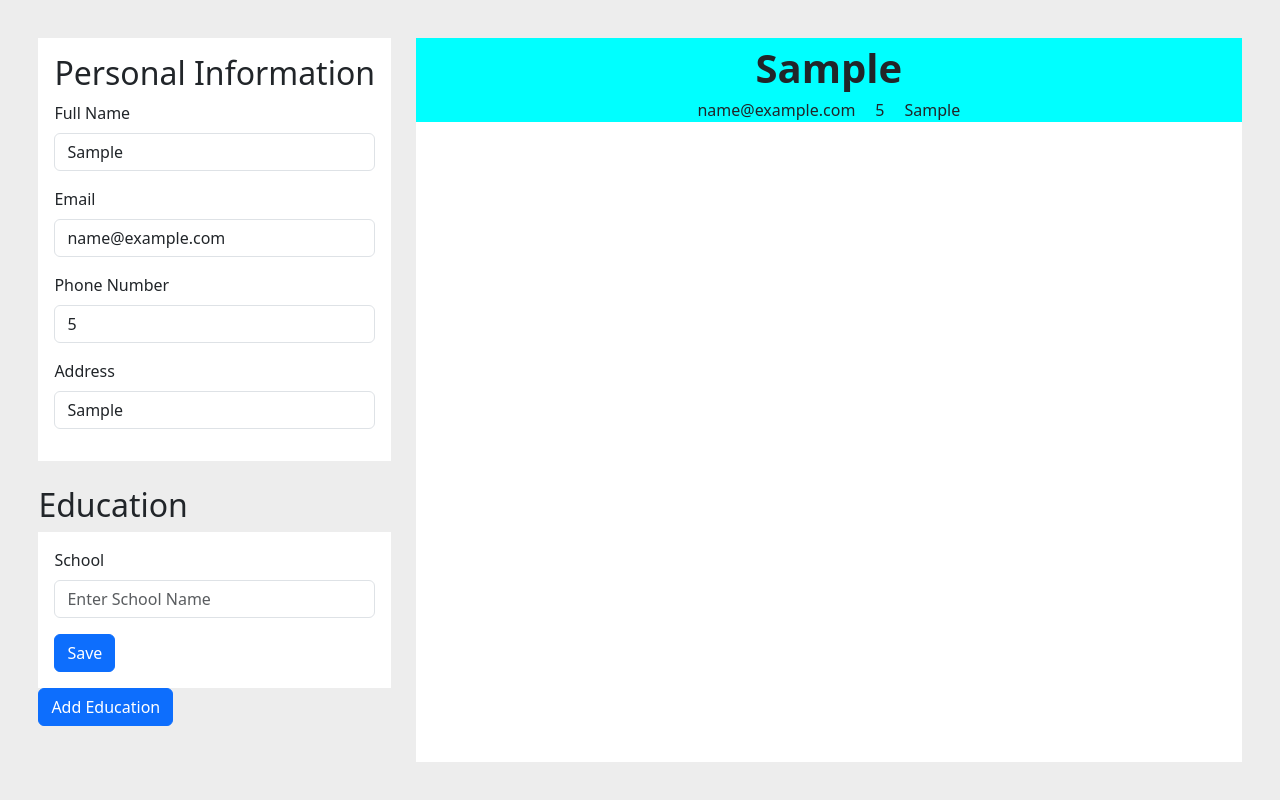
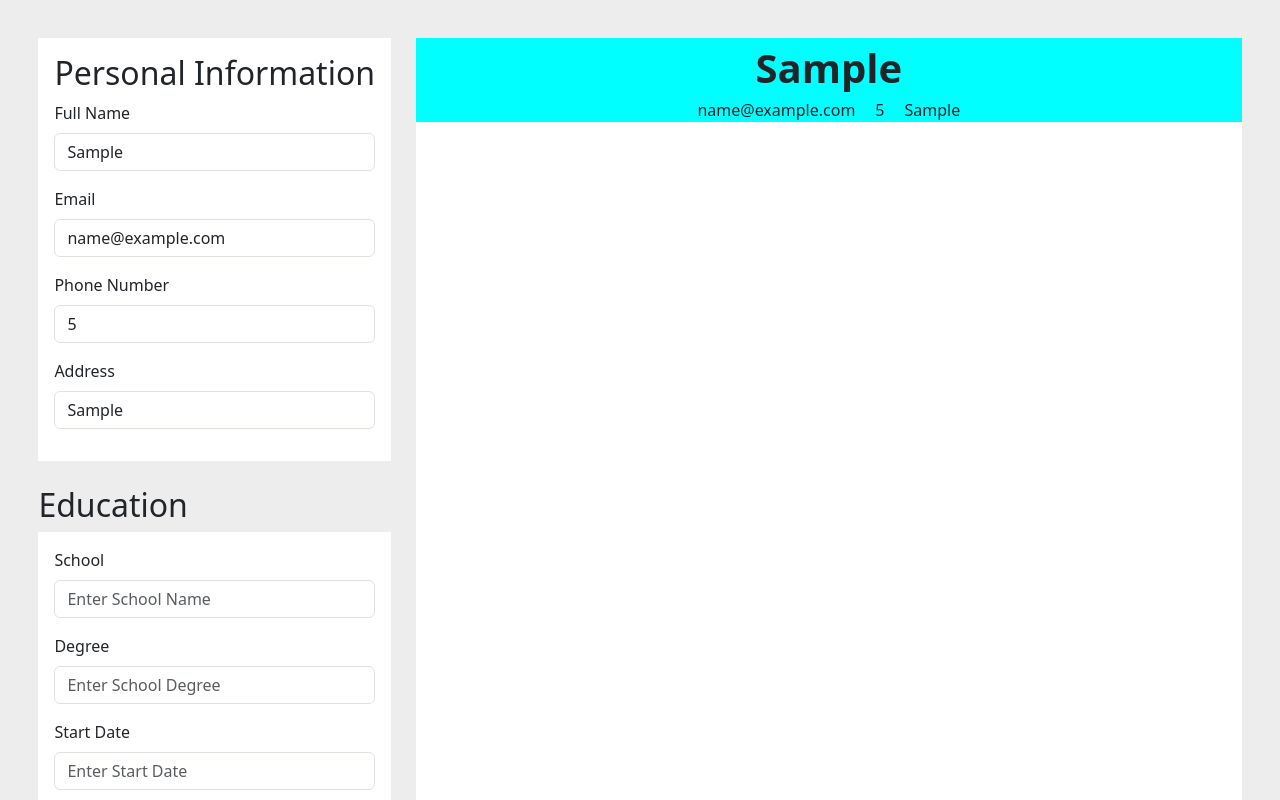
Before and after one commit to hackerover90/CV-Application, a React (Vite) app: page / in a window 1280 px wide. Both pictures are taken after typing "Sample", "name@example.com", "5", "Sample" into the empty fields and a click on the button "Add Education". Shown: the top 800 px of the page. Built offline with nearby package versions, Linux system fonts and the light colour scheme.

Commit message:
Setup save and cancel options for education

```diff
--- a/src/components/App.jsx
+++ b/src/components/App.jsx
@@ -39,11 +39,16 @@ function App() {
     setEducations([ ...educations ])
   }
 
-  function handleEducationForm(education) {
+  function handleEducationForm(education = false) {
     if (educationFormOpen === false) {
       setEducationFormOpen(true)
     } else {
       setEducationFormOpen(false)
+      const regex = new RegExp("^\\s*$")
+      if (regex.test(education.school)) { //if school is left blank don't add education
+        console.log('ah')
+        education = false
+      }
       setEducation({
         school:'',
         degree:'',
@@ -51,7 +56,10 @@ function App() {
         end:'',
         location:''
       })
-      setEducations([ ...educations, education])
+      if (education) (
+        setEducations([ ...educations, education])
+      )
+
     }
   }
 
--- a/src/components/Education.jsx
+++ b/src/components/Education.jsx
@@ -15,24 +15,72 @@ function AddEducationForm({ formOpen, setFormOpen, education, handleEducation })
                 placeholder={'Enter School Name'}
                 data-key={'school'}
             />
-            <button type="button" onClick={() => setFormOpen(education)} className="btn btn-primary">Save</button>
+            <FormInput
+                id={'degree'}
+                labelName={'Degree'}
+                type={'text'}
+                name={'degree'}
+                value={education.degree}
+                onChange={handleEducation}
+                placeholder={'Enter School Degree'}
+                data-key={'degree'}
+            />
+            <FormInput
+                id={'start'}
+                labelName={'Start Date'}
+                type={'text'}
+                name={'start_date'}
+                value={education.start}
+                onChange={handleEducation}
+                placeholder={'Enter Start Date'}
+                data-key={'start'}
+            />
+            <FormInput
+                id={'end'}
+                labelName={'End Date'}
+                type={'text'}
+                name={'end_date'}
+                value={education.end}
+                onChange={handleEducation}
+                placeholder={'Enter End Date'}
+                data-key={'end'}
+            />
+            <FormInput
+                id={'location'}
+                labelName={'Location'}
+                type={'text'}
+                name={'school_location'}
+                value={education.location}
+                onChange={handleEducation}
+                placeholder={'Enter School Location'}
+                data-key={'location'}
+            />
+            <div className='d-flex gap-2'>
+                <button type="button" onClick={() => setFormOpen(education)} className="btn btn-primary">Save</button>
+                <button type="button" onClick={() => setFormOpen()} className="btn btn-secondary">Cancel</button>
+            </div>
+
         </form>
     )
 }
 
 export default function Education({ education, handleEducation, educations, handleEducations, formOpen, setFormOpen }) {
     const displayEducation = educations.map(edu =>
-        <li key={edu.school}>{edu.school}</li>
+        <li key={uuid()}>{edu.school}</li>
     )
 
     return (
         <div id="education">
             <h2>Education</h2>
             {(formOpen === false) && (
-                <ul>{displayEducation}</ul>
+                <>
+                    <ul>{displayEducation}</ul>
+                    <button type="button" onClick={setFormOpen} className="btn btn-primary">Add Education</button>
+                </>
+
             )}
             {formOpen && <AddEducationForm formOpen={formOpen} setFormOpen={setFormOpen} education={education} handleEducation={handleEducation} />}
-            <button type="button" onClick={setFormOpen} className="btn btn-primary">Add Education</button>
+
         </div>
     )
 }
--- a/src/components/Header.jsx
+++ b/src/components/Header.jsx
@@ -1,7 +1,6 @@
 import { useState } from "react";
 
-function Header(props) {
-    const text = props.value
+function Header({ text }) {
     return (
         <div className="resume-template-header">
             <div id="headerName">{text.name}</div>
--- a/src/components/Resume.jsx
+++ b/src/components/Resume.jsx
@@ -2,12 +2,12 @@ import { useState } from 'react'
 import Header from './Header'
 import Body from './Body'
 
-function Resume(props) {
+function Resume({ value, educations }) {
     return (
         <>
             <div className='resume-template'>
-                <Header {...props} />
-                <Body />
+                <Header text={value} />
+                <Body educations={educations} />
             </div>
         </>
     )
```
